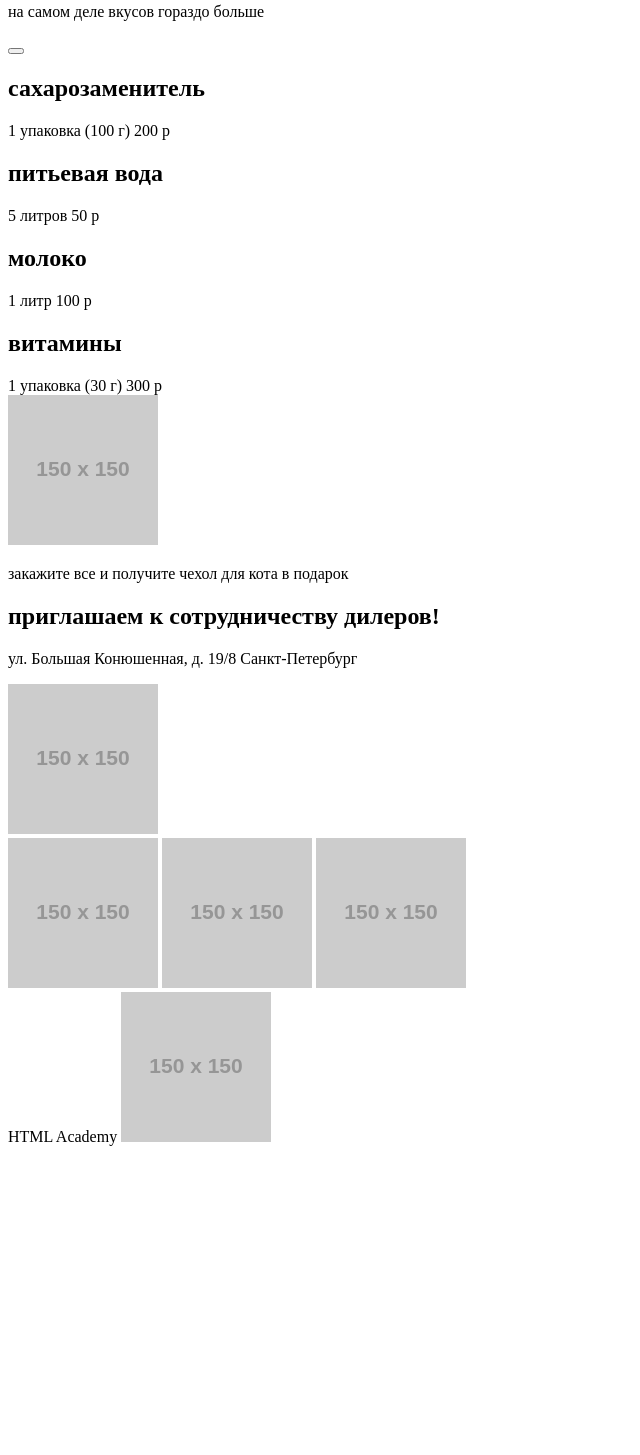
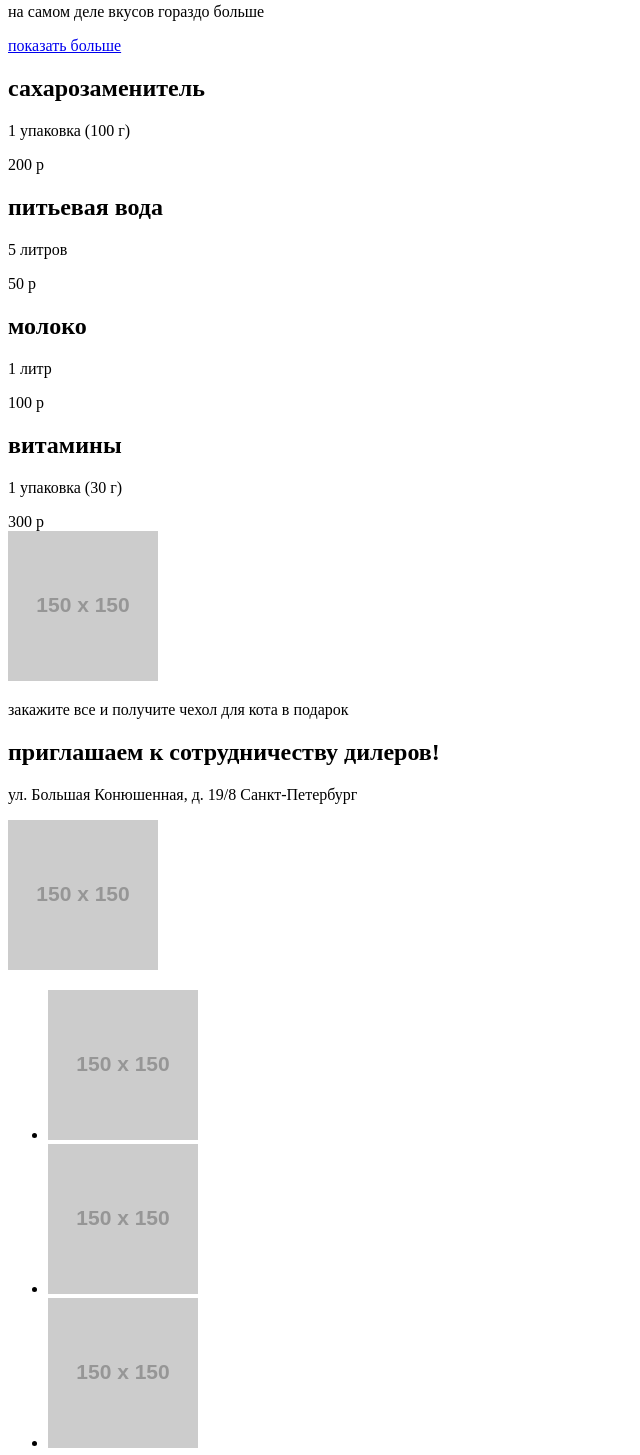
Before and after one commit to anoleynikov/360893-cat-energy-20, a website: page source/catalog.html in a window 1280 px wide. Shown: the part 3259-4714 px from the top of the page, without its empty margins (0-640 px from the left). Before the commit the page ends 4413 px from the top, so only its background shows below. Drawn offline with Linux system fonts and the light colour scheme; placeholder pictures from the web are drawn by us.

Commit message:
Общие правки

```diff
--- a/source/catalog.html
+++ b/source/catalog.html
@@ -89,28 +89,28 @@
          <section class="more">
             <h2>показать еще 100500 товаров</h2>
             <p>на самом деле вкусов гораздо больше</p>
-            <button type="button" name="button" value="показать больше"></button>
+            <a href="#">показать больше</a>
          </section>
          <section class="additional">
             <section class="sugar">
                <h2>сахарозаменитель</h2>
-               <span>1 упаковка (100 г)</span>
-               <span>200 р</span>
+               <dl>1 упаковка (100 г)</dl>
+               <dt>200 р</dt>
             </section>
             <section class="water">
                <h2>питьевая вода</h2>
-               <span>5 литров</span>
-               <span>50 р</span>
+               <dl>5 литров</dl>
+               <dt>50 р</dt>
             </section>
             <section class="milk">
                <h2>молоко</h2>
-               <span>1 литр</span>
-               <span>100 р</span>
+               <dl>1 литр</dl>
+               <dt>100 р</dt>
             </section>
             <section class="vitamins">
                <h2>витамины</h2>
-               <span>1 упаковка (30 г)</span>
-               <span>300 р</span>
+               <dl>1 упаковка (30 г)</dl>
+               <dt>300 р</dt>
             </section>
          </section>
          <div class="cat-present">
@@ -124,19 +124,21 @@
          <section class="map">
          </section>
       </main>
-      <footer>
-         <section class="name">
-            <img src="https://via.placeholder.com/150x150" alt="Лого2">
-         </section>
-         <section class="social">
-            <img src="https://via.placeholder.com/150x150" alt="вк">
-            <img src="https://via.placeholder.com/150x150" alt="insta">
-            <img src="https://via.placeholder.com/150x150" alt="fb">
-         </section>
-         <section class="academy">
+      <footer class="main-footer">
+         <div class="logo">
+          <a href="index.html"><img src="https://via.placeholder.com/150x150" alt="Лого2"></a>
+        </div>
+         <div class="social">
+           <ul>
+             <li><a href="#"><img src="https://via.placeholder.com/150x150" alt="вк"></a></li>
+             <li><a href="#"><img src="https://via.placeholder.com/150x150" alt="insta"></a></li>
+            <li><a href="#"><img src="https://via.placeholder.com/150x150" alt="fb"></a></li>
+           </ul>
+         </div>
+         <div class="academy">
             <span>HTML Academy</span>
-            <img src="https://via.placeholder.com/150x150" alt="academy-logo">
-         </section>
+            <a href="https://htmlacademy.ru/intensive/adaptive"><img src="https://via.placeholder.com/150x150" alt="academy-logo"></a>
+         </div>
       </footer>
    </body>
 </html>
```
Also changed, not shown: source/form.html (+13 -13 lines), source/index.html (+8 -8 lines).
